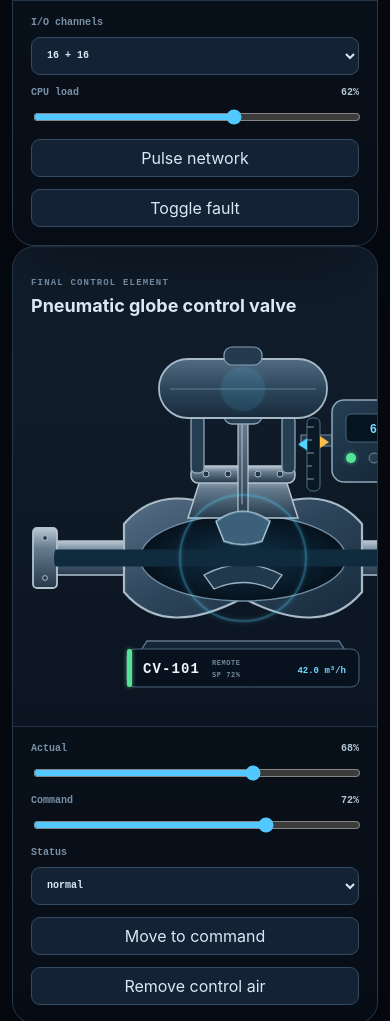
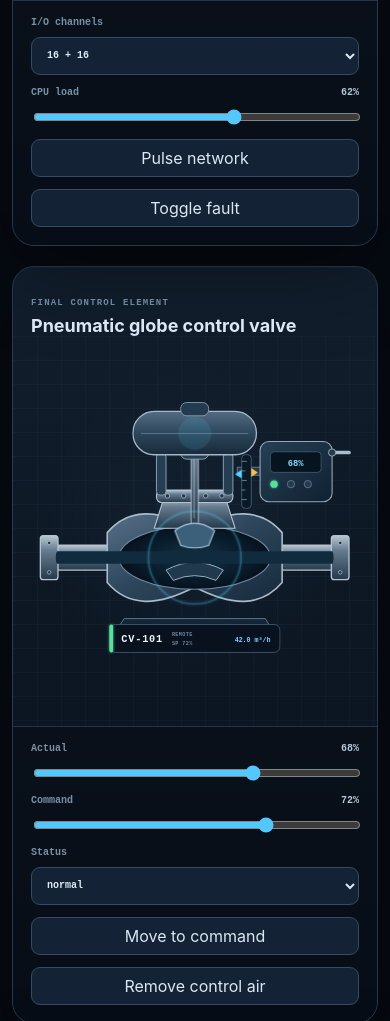
Before and after one commit to Pom4H/elements, a website with bundled scripts: page apps/playground/index.html in a window 390 px wide. Shown: the part 1260-2281 px from the top of the page. Built offline with nearby package versions, Linux system fonts and the light colour scheme.

Commit message:
style control valve visual bench

```diff
--- a/apps/playground/src/style.css
+++ b/apps/playground/src/style.css
@@ -52,8 +52,19 @@ code { color: #587088; font: 600 11px/1.4 ui-monospace, monospace; }
 .controls label input, .controls label select { grid-column: 1 / -1; }
 .controls output { color: #b5c6d7; }
 
-.flow-bench { margin-top: 20px; }
-.flow-card { overflow: hidden; }
+.valve-bench, .flow-bench { margin-top: 20px; }
+.valve-card, .flow-card { overflow: hidden; }
+.valve-canvas {
+  min-height: 560px;
+  background:
+    linear-gradient(rgb(45 69 91 / .13) 1px, transparent 1px),
+    linear-gradient(90deg, rgb(45 69 91 / .13) 1px, transparent 1px),
+    radial-gradient(circle at 50% 48%, rgb(25 49 70 / .28), transparent 58%);
+  background-size: 24px 24px, 24px 24px, auto;
+}
+.valve-canvas pe-control-valve { width: min(560px, 94%); }
+.valve-controls { grid-template-columns: 1.15fr 1.15fr 1fr repeat(2, minmax(150px, .8fr)); }
+
 .process-scene {
   display: block;
   height: 440px;
@@ -84,7 +95,7 @@ code { color: #587088; font: 600 11px/1.4 ui-monospace, monospace; }
   .hero, .stage-grid { grid-template-columns: 1fr; }
   .canvas { min-height: 420px; }
   .quality-grid { grid-template-columns: repeat(2, 1fr); }
-  .controls { grid-template-columns: repeat(2, 1fr); }
+  .controls, .valve-controls { grid-template-columns: repeat(2, 1fr); }
   .flow-controls { grid-template-columns: repeat(2, 1fr); }
   .process-scene { height: 380px; }
   .process-scene pe-pump { width: min(300px, 39%); }
@@ -95,7 +106,8 @@ code { color: #587088; font: 600 11px/1.4 ui-monospace, monospace; }
   .hero { gap: 18px; }
   .lede { font-size: 14px; }
   .canvas { min-height: 320px; padding: 18px 10px; }
-  .quality-grid, .controls, .flow-controls { grid-template-columns: 1fr; }
+  .valve-canvas { min-height: 390px; }
+  .quality-grid, .controls, .flow-controls, .valve-controls { grid-template-columns: 1fr; }
   .stage-heading { padding-inline: 18px; }
   .stage-heading code { display: none; }
   .process-scene { height: 300px; }
```
